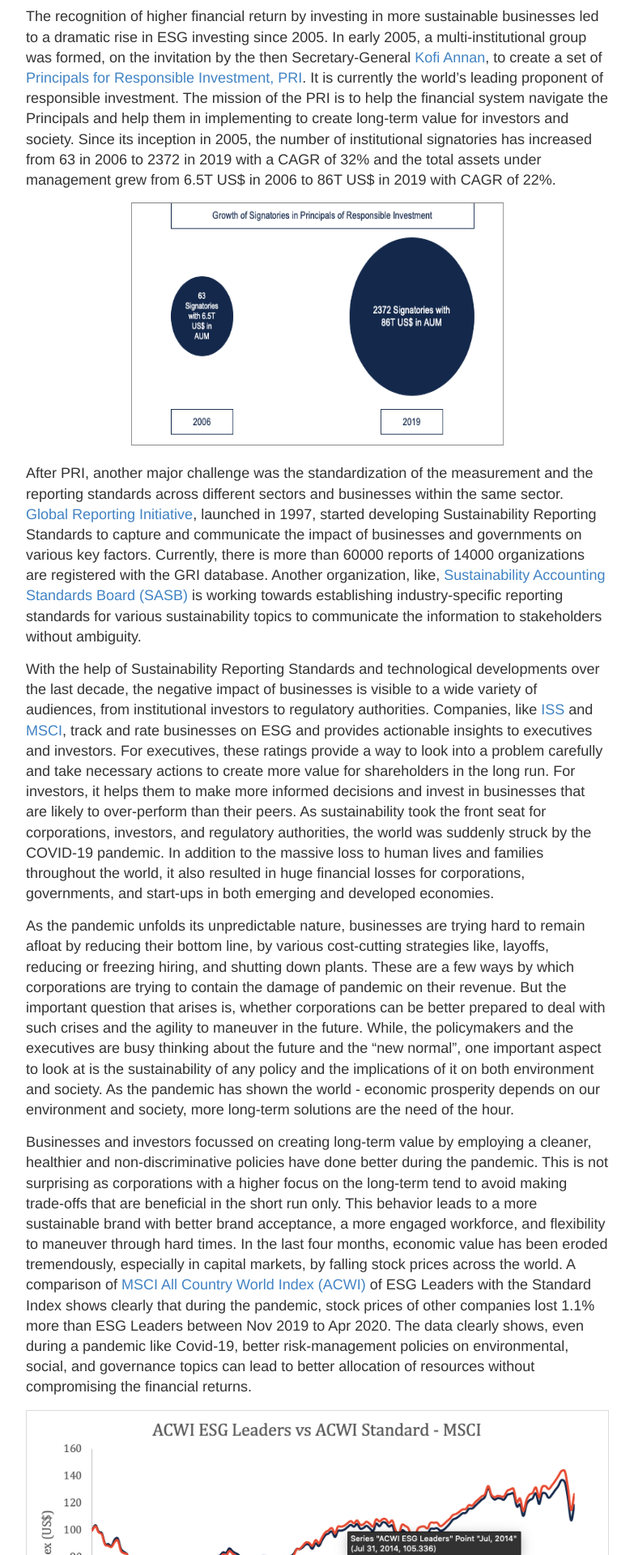
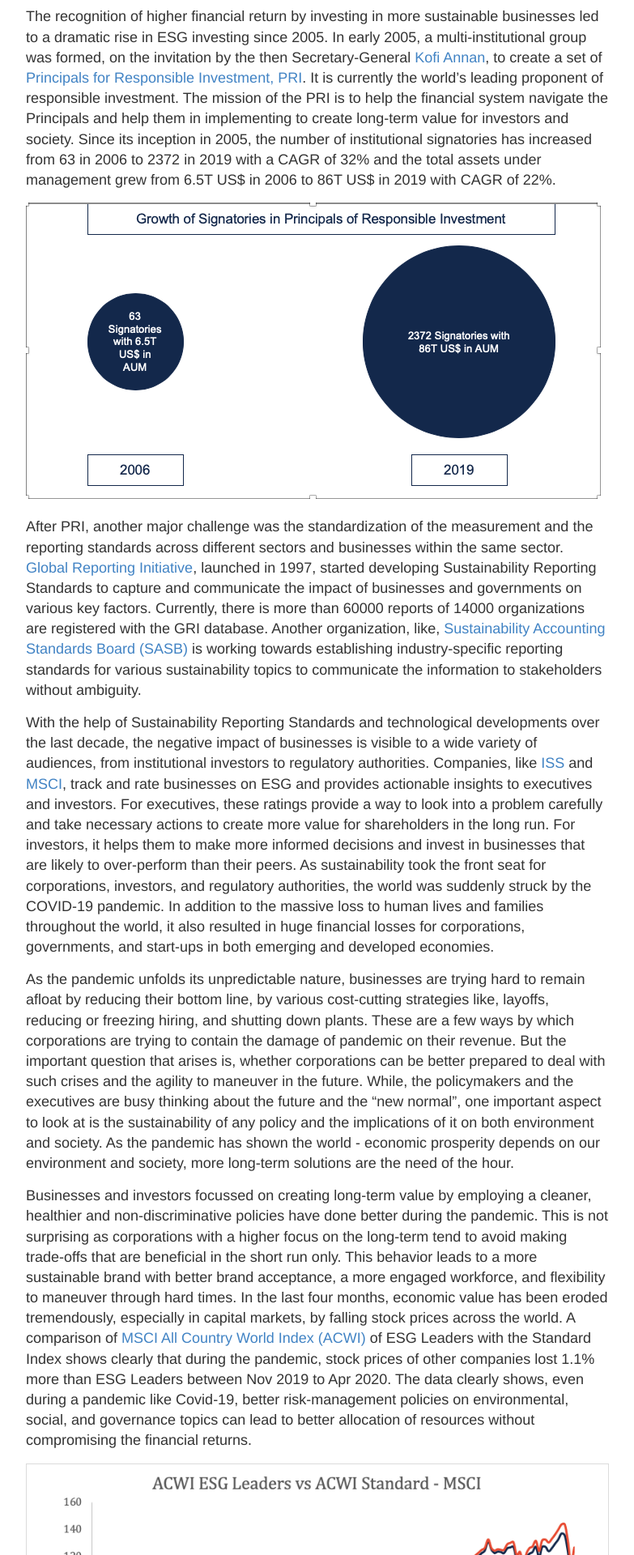
Before and after one commit to Diptendra/diptendra.github.io, a Jekyll site: the page built from _posts/2020-05-24-ESG.md, in a window 1280 px wide. Shown: the part 921-2841 px from the top of the page at 81% size, without its empty margins (248-1031 px from the left). Built offline with Jekyll 4.4.1, drawn with Linux system fonts in a browser that asks for light colours.

```diff
--- a/_posts/2020-05-24-ESG.md
+++ b/_posts/2020-05-24-ESG.md
@@ -12,9 +12,7 @@
 
 The recognition of higher financial return by investing in more sustainable businesses led to a dramatic rise in ESG investing since 2005. In early 2005, a multi-institutional group was formed, on the invitation by the then Secretary-General [Kofi Annan](https://en.wikipedia.org/wiki/Kofi_Annan), to create a set of [Principals for Responsible Investment, PRI](https://www.unpri.org/pri). It is currently the world's leading proponent of responsible investment. The mission of the PRI is to help the financial system navigate the Principals and help them in implementing to create long-term value for investors and society. Since its inception in 2005, the number of institutional signatories has increased from 63 in 2006 to 2372 in 2019 with a CAGR of 32% and the total assets under management grew from 6.5T US$ in 2006 to 86T US$ in 2019 with CAGR of 22%.
 
-<p align="center">
-  <img width="460" height="300" src="https://github.com/Diptendra/diptendra.github.io/blob/master/ESG/pri_growth.png">
-</p>
+![]({{ site.baseurl }}/ESG/pri_growth.png)
 
 After PRI, another major challenge was the standardization of the measurement and the reporting standards across different sectors and businesses within the same sector. [Global Reporting Initiative](https://www.globalreporting.org/Pages/default.aspx), launched in 1997, started developing Sustainability Reporting Standards to capture and communicate the impact of businesses and governments on various key factors. Currently, there is more than 60000 reports of 14000 organizations are registered with the GRI database. Another organization, like, [Sustainability Accounting Standards Board (SASB)](https://www.sasb.org/) is working towards establishing industry-specific reporting standards for various sustainability topics to communicate the information to stakeholders without ambiguity.
 
```
Also changed, not shown: ESG/pri_growth.png.
